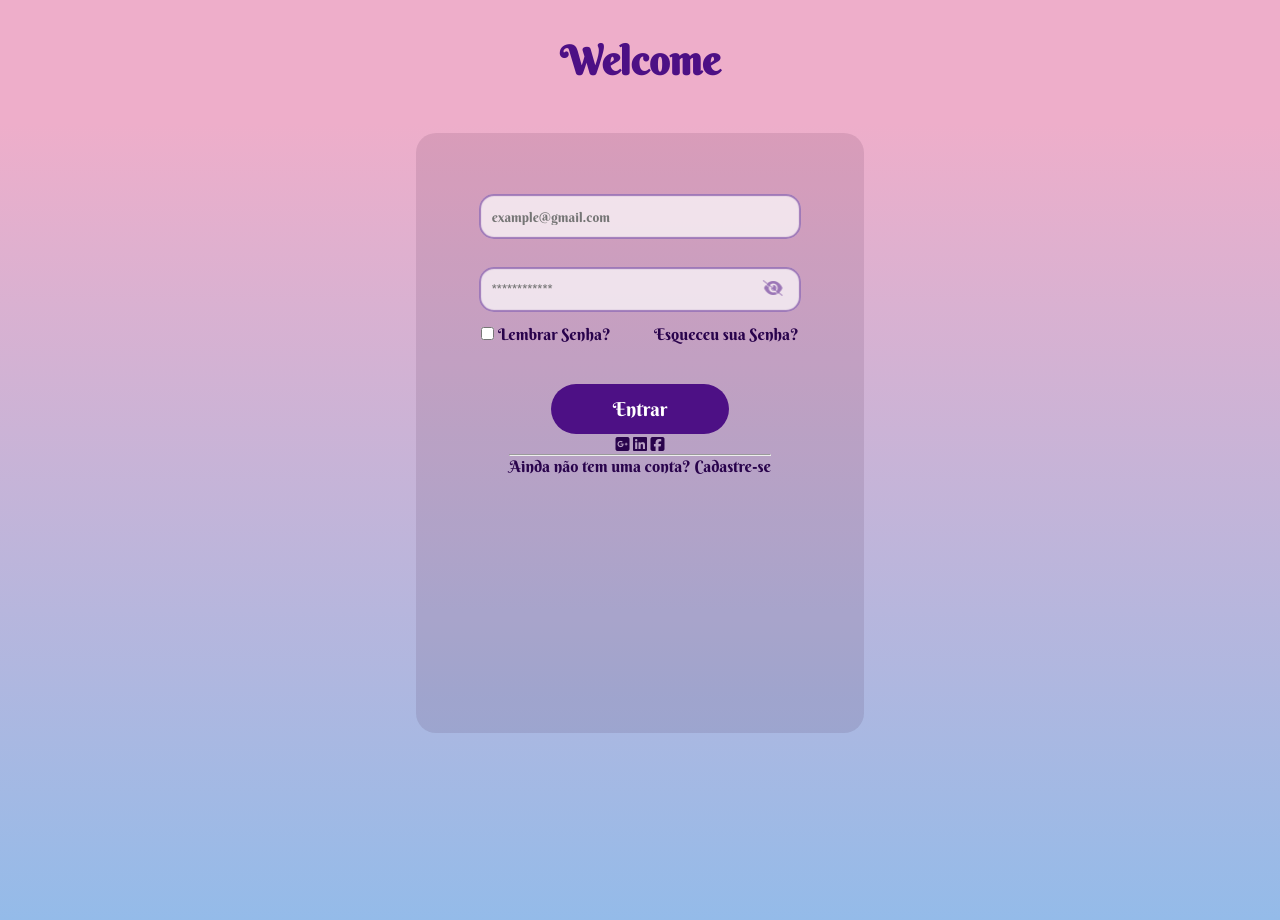
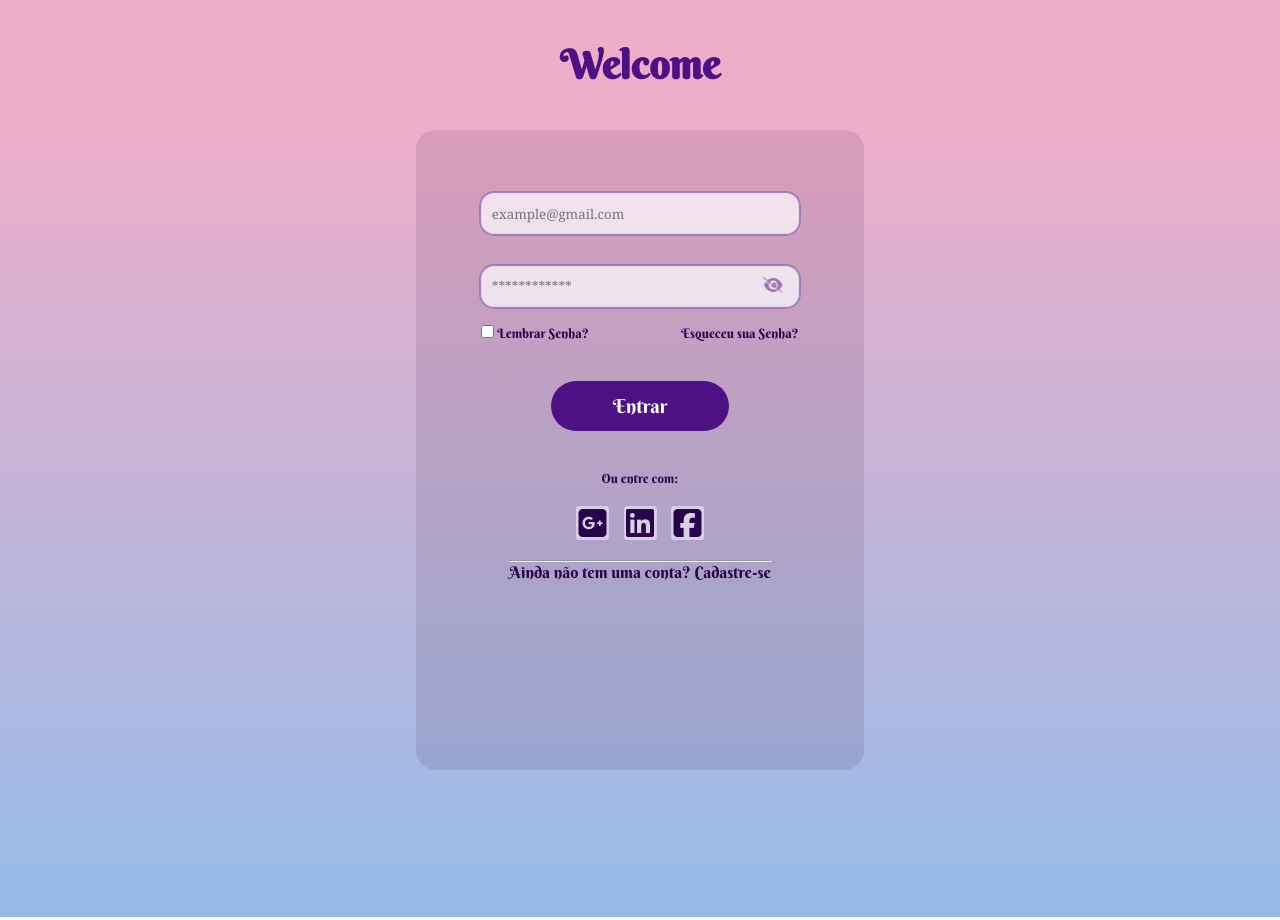
Before and after one commit to LorraineFG/PaginadeLogin, a plain HTML site: page index.html in a window 1280 px wide. Drawn offline with Linux system fonts and the light colour scheme; a web font is replaced by a local one.

Commit message:
arrumando os icones

```diff
--- a/CSS/index.css
+++ b/CSS/index.css
@@ -9,7 +9,7 @@
     }
 
     header {
-    min-height: 15vh;
+        min-height: 12vh;
         display: flex;
         align-items: center;
         justify-content: center;
@@ -17,6 +17,8 @@
     }
 
     header h1 {
+        margin-top: 1em;
+        margin-bottom: .7em;
         color: rgba(77, 16, 133);
         font-size: 2.5em;
     }
@@ -33,7 +35,7 @@
     main form{
         margin-top: 1%;
         width: 35%;
-    height: 75vh;
+        height: 80vh;
         background-color: rgba(45, 5, 45, 0.1);
         box-shadow: 0px 3px 4px rgba(0, 0, 0, 0.5) insert 0px 4px 4px rgba(0, 0, 0, 0.25);
         border-radius:20px ;
@@ -61,10 +63,9 @@
         border: 0;
         outline: 0;
         border-radius: 15px;
-
+        font-family:Cambria, serif;
         font-size: 20;
         color: rgba(77, 16, 133);
-
         box-shadow: rgba( 0, 0, 0, 0.5);
         margin-top: 8px;
         background-color: rgba(255, 255, 255, 0.7);
@@ -74,8 +75,8 @@
     }
 
     main form .input_login input:focus {
-    box-shadow: inset 2px 2px 1px 0px  rgba(77, 16, 133, 0.5);
-
+        box-shadow: inset 2px 2px 1px 0px
+        rgba(77, 16, 133, 0.5);
     }
 
     main form .input_login-senha {
@@ -112,11 +113,12 @@
 
     main form .info_senha{
         width: 80%;
-        margin-top: 3%;
+        margin-top: 4%;
 
         display: flex;
         align-items: center;
         justify-content: space-between;
+        font-size: small;
     }
 
     main form .info_senha a {
@@ -146,3 +148,40 @@
         background-color: white;
         color: rgba(77, 16, 133);
     }
+
+    main form .links_login-redes-sociais{
+        width: 100%;
+        display: flex;
+        flex-direction: column;
+        align-items: center;
+        margin-top: 10%;
+    }
+
+    main form .links_login-redes-sociais span {
+        font-size: 0.8em;
+        font-weight: 600px;
+    }
+
+    main form .links_login-redes-sociais aside{
+        margin: 5%;
+        width: 8em;
+
+        display: flex;
+        align-items: center;
+        justify-content: space-between;
+    }
+
+    main form .links_login-redes-sociais aside i {
+        font-size: 2em;
+        background-color: rgba(255, 255, 255, 0.5);
+
+        padding: 2px;
+        height: 34px;
+        width: 33px;
+        border-radius: 3px;
+        transition: 0.3s ease-in-out;
+
+        display: flex;
+        align-items: center;
+        justify-content: center;
+    }
--- a/index.html
+++ b/index.html
@@ -10,7 +10,7 @@
         <link rel="stylesheet" href="./css/index.css">
         <script src="./JS/index.js" defer></script>
 
-        <title>Login-Helper</title>
+        <title>Welcome</title>
 
         <!--Fonte do titulo > Berkshire -->
         <link rel="preconnect" href="https://fonts.googleapis.com">
@@ -77,9 +77,15 @@
                 <button id="btn-login">Entrar</button>
 
                 <section class="links_login-redes-sociais">
-                    <a href="#"><i class="fab fa-google-plus-square"></i></a>
-                    <a href="#"><i class="fab fa-linkedin"></i></a>
-                    <a href="#"><i class="fab fa-facebook-square"></i></a>
+
+                    <span>Ou entre com:</span>
+
+                    <aside>
+                        <a href="#"><i class="fab fa-google-plus-square google"></i></a>
+                        <a href="#"><i class="fab fa-linkedin linkedin"></i></a>
+                        <a href="#"><i class="fab fa-facebook-square facebook"></i></a>
+                    </aside>
+
                 </section>
 
                 <footer>
```
Lines whose indentation alone changed are shown as unchanged.
